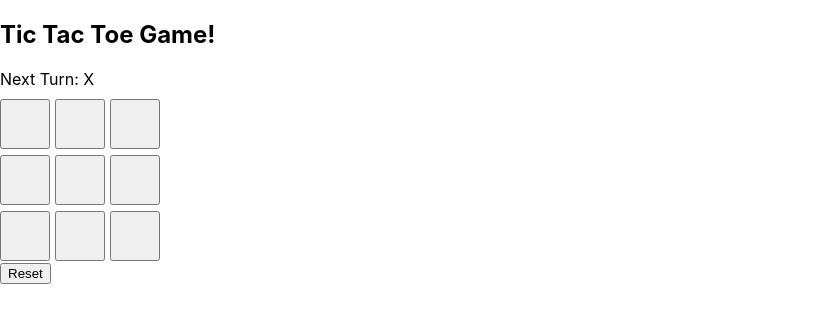
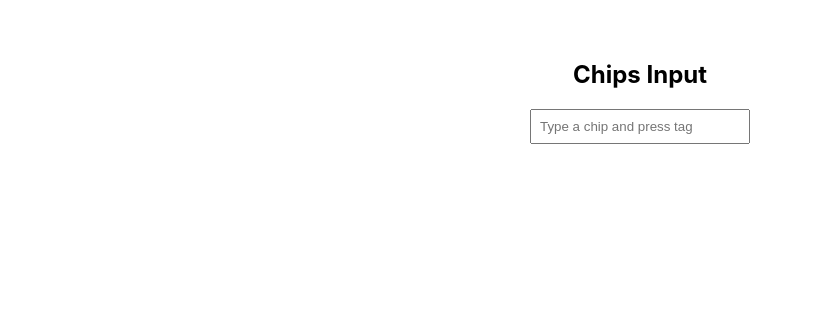
Before and after one commit to rishgupta2301/ReactJS_Machine_Coding_Questions, a React (Create React App) app: page / in a window 1280 px wide. Shown: the top 322 px of the page, without its empty margins (0-813 px from the left). Built offline with nearby package versions, Linux system fonts and the light colour scheme.

Commit message:
implemented chipsInput

```diff
--- a/src/App.js
+++ b/src/App.js
@@ -31,6 +31,7 @@ import { useState } from "react";
   import AutoComplete from "./components/autoComplete/AutoComplete";
 import Bar from "./components/progressBar2/bar";
 import TicTac from "./components/tictactoe/TicTac";
+import ChipsInput from "./components/chipsInput/ChipsInput";
 function App() {
   // const [checked, setChecked] = useState({})
 
@@ -74,7 +75,8 @@ function App() {
 
       {/* <AutoComplete /> */}
       {/* <Bar /> */}
-      <TicTac />
+      {/* <TicTac /> */}
+      <ChipsInput />
 
     </div>
   );
--- /dev/null
+++ b/src/components/chipsInput/ChipsInput.jsx
@@ -0,0 +1,54 @@
+import React, { useState } from 'react';
+function ChipsInput() {
+
+  const [chipVal, setChipVal] = useState('');
+  const [chips, setChips] = useState([]);
+
+  const handleSubmit = () => {
+    console.log(chips)
+    if (chipVal.trim().length === 0) return;
+    const newState = [...chips, chipVal.trim()];
+    setChips(newState);
+    setChipVal("");
+  }
+
+  const handleDelete = (el) => {
+    console.log(chips);
+    const newState = chips.filter((item) => item !== el.trim());
+    setChips(newState);
+  }
+
+  return (
+    <div style={{ display: "flex", flexDirection: "column", alignItems: "center", margin: "40px 0" }}>
+      <h2>Chips Input</h2>
+      <input
+        type="text"
+        placeholder="Type a chip and press tag"
+        style={{ padding: "8px", width: "200px" }}
+        value={chipVal}
+        onChange={(e) => setChipVal(e.target.value)}
+        onKeyDown={(e) => {
+          if (e.key === "Enter") {
+            e.preventDefault();
+            handleSubmit();
+          }
+        }}
+      />
+      <div style={{ display: "flex", gap: "10px" }}>
+        {chips && chips.map((el, idx) => {
+          return (
+            <>
+              <p key={idx} style={{ padding: "8px", backgroundColor: "grey", borderRadius: "30px", color: "white" }}>{el}
+                <button
+                  onClick={() => handleDelete(el)}
+                  style={{ marginLeft: "10px", color: "red" }} >X</button>
+              </p>
+            </>
+          )
+        })}
+      </div>
+    </div>
+  );
+}
+
+export default ChipsInput;
--- a/src/components/tictactoe/TicTac.jsx
+++ b/src/components/tictactoe/TicTac.jsx
@@ -1,8 +1,6 @@
 import { useEffect, useRef, useState } from "react";
 
 const size = 3;
-
-const arrwin = [[0, 4, 8]];
 
 const TicTac = () => {
   const [arr, setArr] = useState(new Array(size * size).fill(null));
```
